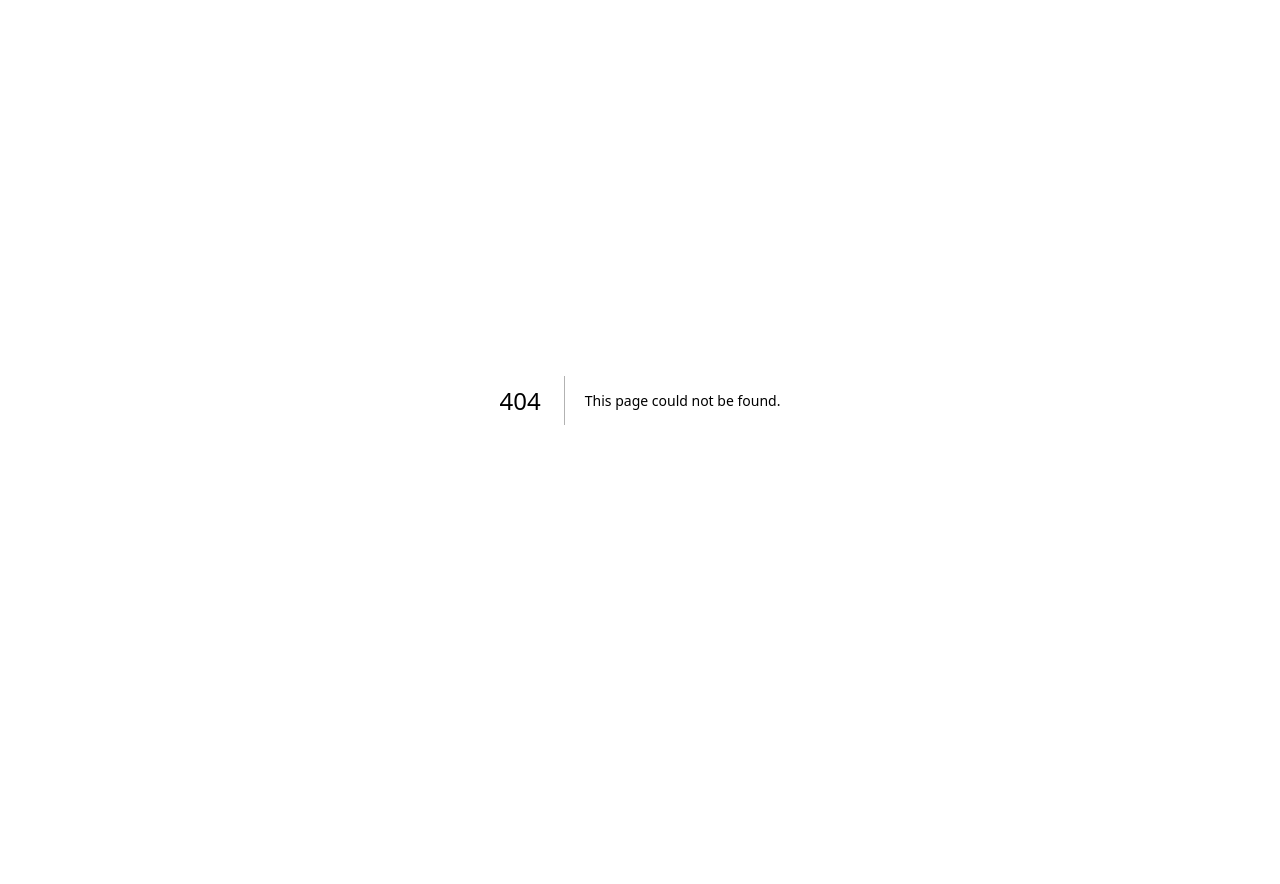
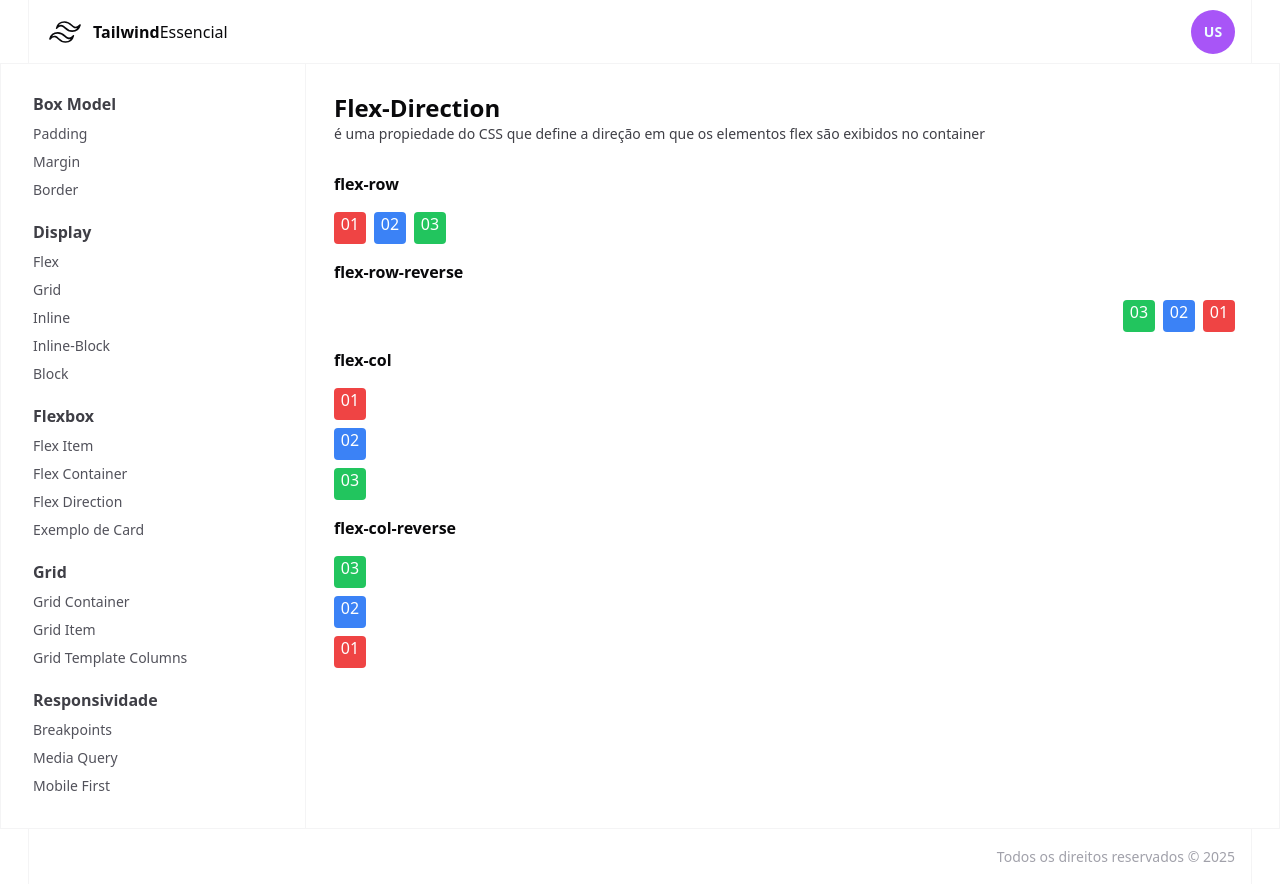
Before and after one commit to davifdev/tailwind-css, a Next.js app: page /flex/flex-direction in a window 1280 px wide. Before the commit this address had no page. Before the commit the page ends 800 px from the top, so only its background shows below. Built offline with nearby package versions, Linux system fonts and the light colour scheme.

Commit message:
grid and flexbox

```diff
--- /dev/null
+++ b/src/app/flex/flex-container/page.tsx
@@ -0,0 +1,20 @@
+import Pagina from '@/components/template/Pagina';
+import Titulo from '@/components/template/Titulo';
+
+export default function PaginaContainer() {
+  return (
+    <Pagina>
+      <Titulo
+        texto="Flex-Container"
+        descricao="Flex-container é o elemento que recebe a propiedade flex"
+      />
+      <div className="py-7">
+        <h2 className="font-bold">flex-container</h2>
+        <div
+          className="flex flex-col items-center
+        justify-center w-28 h-24 bg-blue-500"
+        ></div>
+      </div>
+    </Pagina>
+  );
+}
--- /dev/null
+++ b/src/app/flex/flex-direction/page.tsx
@@ -0,0 +1,63 @@
+import Pagina from '@/components/template/Pagina';
+import Titulo from '@/components/template/Titulo';
+
+export default function PaginaDirection() {
+  return (
+    <Pagina>
+      <Titulo
+        texto="Flex-Direction"
+        descricao="é uma propiedade do CSS que define a direção em que os elementos flex são exibidos no container"
+      />
+      <div className="py-7 flex flex-col gap-4">
+        <h2 className="font-bold">flex-row</h2>
+        <div className="flex flex-row gap-2">
+          <div className="w-8 h-8 bg-red-500 text-center rounded-sm text-white">
+            01
+          </div>
+          <div className="w-8 h-8 bg-blue-500 text-center rounded-sm text-white">
+            02
+          </div>
+          <div className="w-8 h-8 bg-green-500 text-center rounded-sm text-white">
+            03
+          </div>
+        </div>
+        <h2 className="font-bold">flex-row-reverse</h2>
+        <div className="flex flex-row-reverse gap-2">
+          <div className="w-8 h-8 bg-red-500 text-center rounded-sm text-white">
+            01
+          </div>
+          <div className="w-8 h-8 bg-blue-500 text-center rounded-sm text-white">
+            02
+          </div>
+          <div className="w-8 h-8 bg-green-500 text-center rounded-sm text-white">
+            03
+          </div>
+        </div>
+        <h2 className='font-bold'>flex-col</h2>
+        <div className="flex flex-col gap-2">
+          <div className="w-8 h-8 bg-red-500 text-center rounded-sm text-white">
+            01
+          </div>
+          <div className="w-8 h-8 bg-blue-500 text-center rounded-sm text-white">
+            02
+          </div>
+          <div className="w-8 h-8 bg-green-500 text-center rounded-sm text-white">
+            03
+          </div>
+        </div>
+        <h2 className='font-bold'>flex-col-reverse</h2>
+        <div className="flex flex-col-reverse gap-2">
+          <div className="w-8 h-8 bg-red-500 text-center rounded-sm text-white">
+            01
+          </div>
+          <div className="w-8 h-8 bg-blue-500 text-center rounded-sm text-white">
+            02
+          </div>
+          <div className="w-8 h-8 bg-green-500 text-center rounded-sm text-white">
+            03
+          </div>
+        </div>
+      </div>
+    </Pagina>
+  );
+}
--- /dev/null
+++ b/src/app/flex/flex-item/page.tsx
@@ -0,0 +1,18 @@
+import Pagina from '@/components/template/Pagina';
+import Titulo from '@/components/template/Titulo';
+
+export default function PaginaFlexBox() {
+  return (
+    <Pagina>
+      <Titulo
+        texto="Flex-Item"
+        descricao="flex-item é todo elemento filho de um flex-container"
+      />
+      <div className="py-7">
+        <div className="flex items-center justify-center w-24 h-24 bg-red-500  ">
+          <span className="text-white font-bold">flex-item</span>
+        </div>
+      </div>
+    </Pagina>
+  );
+}
--- /dev/null
+++ b/src/app/grid/grid-container/page.tsx
@@ -0,0 +1,17 @@
+import Pagina from '@/components/template/Pagina';
+import Titulo from '@/components/template/Titulo';
+
+export default function PaginaGridContainer() {
+  return (
+    <Pagina>
+      <Titulo
+        texto="Grid-Container"
+        descricao="Grid-container é o elemento que recebe a propiedade grid"
+      />
+      <div className="py-7">
+        <h2 className='font-bold'>grid-container</h2>
+        <div className="grid bg-green-500 w-28 h-28"></div>
+      </div>
+    </Pagina>
+  );
+}
--- /dev/null
+++ b/src/app/grid/grid-item/page.tsx
@@ -0,0 +1,18 @@
+import Pagina from '@/components/template/Pagina';
+import Titulo from '@/components/template/Titulo';
+
+export default function PaginaGridItem() {
+  return (
+    <Pagina>
+      <Titulo
+        texto="Grid-Item"
+        descricao="grid-item é todo elemento filho de um grid-container"
+      />
+      <div className="py-7">
+        <div className="grid items-center justify-center bg-purple-500 w-28 h-28">
+          <span className="text-white font-bold">flex-item</span>
+        </div>
+      </div>
+    </Pagina>
+  );
+}
--- /dev/null
+++ b/src/app/grid/grid-template-columns/page.tsx
@@ -0,0 +1,27 @@
+import Pagina from '@/components/template/Pagina';
+import Titulo from '@/components/template/Titulo';
+
+export default function PaginaGridTemplateColumns() {
+  return (
+    <Pagina>
+      <Titulo texto="Grid-Template-Columns" descricao='define o número e a largura das colunas de um grid' />
+      <div className="py-7">
+      <div className='grid grid-cols-4 gap-4'>
+            <div className='bg-red-500 w-8 h-8 text-center text-white'>1</div>
+            <div className='bg-blue-500 w-8 h-8 text-center text-white'>2</div>
+            <div className='bg-green-500 w-8 h-8 text-center text-white'>3</div>
+            <div className='bg-purple-500 w-8 h-8 text-center text-white'>4</div>
+            <div className='bg-red-500 w-8 h-8 text-center text-white'>5</div>
+            <div className='bg-blue-500 w-8 h-8 text-center text-white'>6</div>
+            <div className='bg-green-500 w-8 h-8 text-center text-white'>7</div>
+            <div className='bg-purple-500 w-8 h-8 text-center text-white'>8</div>
+            <div className='bg-red-500 w-8 h-8 text-center text-white'>9</div>
+            <div className='bg-blue-500 w-8 h-8 text-center text-white'>10</div>
+            <div className='bg-green-500 w-8 h-8 text-center text-white'>11</div>
+            <div className='bg-purple-500 w-8 h-8 text-center text-white'>12</div>
+
+        </div>
+      </div>
+    </Pagina>
+  );
+}
--- a/src/components/template/Menu.tsx
+++ b/src/components/template/Menu.tsx
@@ -22,15 +22,15 @@ export function Menu(props: MenuProps) {
           <MenuItem label="Block" href="/display/block" />
         </MenuGrupo>
         <MenuGrupo label="Flexbox">
-          <MenuItem label="Flex Item" href="/flex-item" />
-          <MenuItem label="Flex Container" href="/flex-container" />
-          <MenuItem label="Flex Direction" href="/flex-direction" />
+          <MenuItem label="Flex Item" href="/flex/flex-item" />
+          <MenuItem label="Flex Container" href="/flex/flex-container" />
+          <MenuItem label="Flex Direction" href="/flex/flex-direction" />
           <MenuItem label="Exemplo de Card" href="/flex/card" />
         </MenuGrupo>
         <MenuGrupo label="Grid">
-          <MenuItem label="Grid Container" href="/grid-container" />
-          <MenuItem label="Grid Item" href="/grid-item" />
-          <MenuItem label="Grid Template Columns" href="/grid-item" />
+          <MenuItem label="Grid Container" href="/grid/grid-container" />
+          <MenuItem label="Grid Item" href="/grid/grid-item" />
+          <MenuItem label="Grid Template Columns" href="/grid/grid-template-columns" />
         </MenuGrupo>
         <MenuGrupo label="Responsividade">
           <MenuItem label="Breakpoints" href="/breakpoints" />
```
